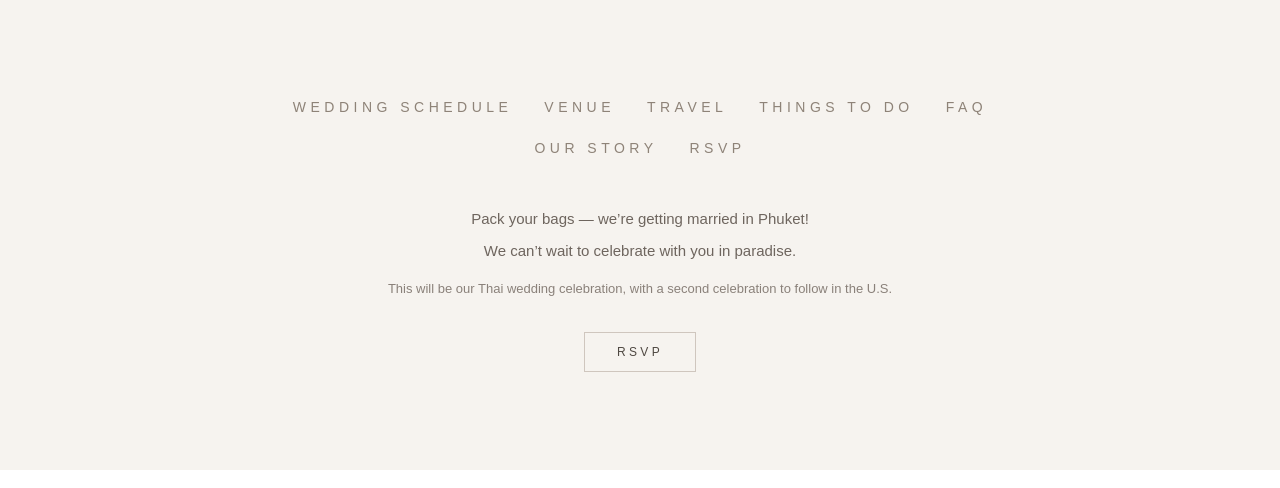
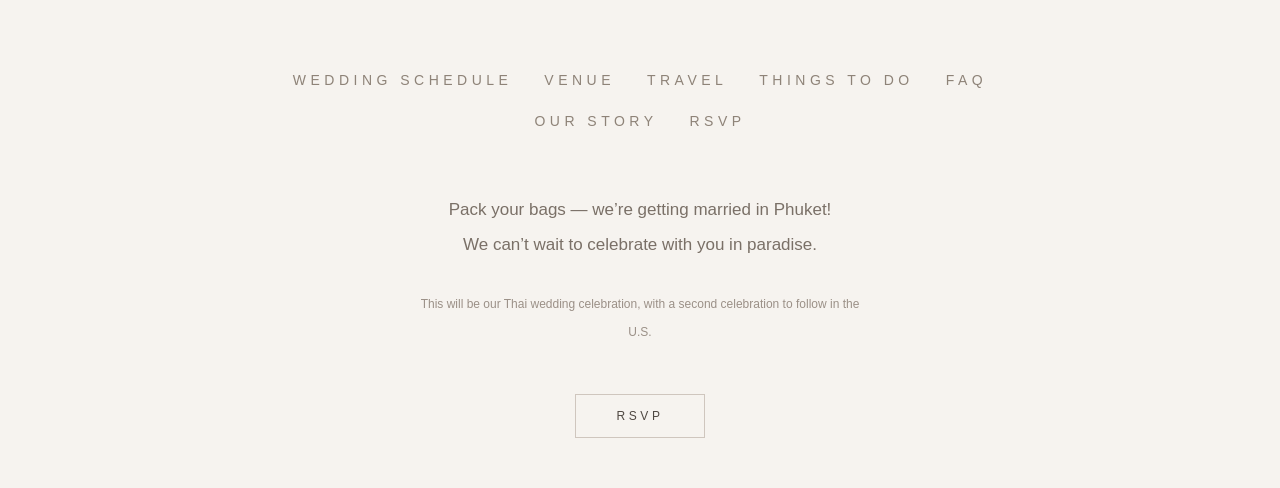
Before and after one commit to fiattap/wedding-website, a Next.js app: page /phuket/info in a window 1280 px wide. Shown: the part 810-1298 px from the top of the page. Built offline with nearby package versions, Linux system fonts and the light colour scheme.

Commit message:
Refine Phuket info page typography and hierarchy

```diff
--- a/app/phuket/info/page.tsx
+++ b/app/phuket/info/page.tsx
@@ -26,28 +26,26 @@ export default function InfoPage() {
     return () => clearTimeout(t);
   }, []);
 
-  // ✅ IMPROVED NAME FETCH (handles both storage methods)
   useEffect(() => {
-    // 1. Try simple stored name first
     const simpleName = localStorage.getItem("guestName");
 
     if (simpleName) {
+      const firstName = simpleName.trim().split(" ")[0];
       const formatted =
-        simpleName.charAt(0).toUpperCase() +
-        simpleName.slice(1).toLowerCase();
+        firstName.charAt(0).toUpperCase() +
+        firstName.slice(1).toLowerCase();
 
       setGuestName(formatted);
       return;
     }
 
-    // 2. Fallback to guest-data object
     const guest = localStorage.getItem("guest-data");
     if (!guest) return;
 
     try {
       const parsed = JSON.parse(guest);
 
-      let rawName =
+      const rawName =
         parsed?.matchedName ||
         parsed?.primaryName ||
         parsed?.name ||
@@ -56,7 +54,7 @@ export default function InfoPage() {
 
       if (!rawName) return;
 
-      const firstName = rawName.split(" ")[0];
+      const firstName = rawName.trim().split(" ")[0];
 
       const formatted =
         firstName.charAt(0).toUpperCase() +
@@ -80,7 +78,7 @@ export default function InfoPage() {
 
   return (
     <>
-      <div className="absolute top-0 left-0 w-full z-20">
+      <div className="absolute top-0 left-0 z-20 w-full">
         <HeaderIdentity />
       </div>
 
@@ -120,11 +118,16 @@ export default function InfoPage() {
         </section>
 
         {/* NAV + CONTENT */}
-        <section className="px-6 py-16 md:py-20 min-h-[60vh] flex items-center">
-          <div className="mx-auto max-w-4xl text-center w-full">
-
-            {/* NAV LINKS */}
-            <div className="flex flex-wrap justify-center gap-x-8 gap-y-5 max-w-3xl mx-auto">
+        <section className="flex min-h-[60vh] items-center px-6 py-16 md:py-20">
+          <div
+            className={`mx-auto w-full max-w-4xl text-center transition-all duration-700 ${
+              showDetails
+                ? "translate-y-0 opacity-100"
+                : "translate-y-4 opacity-0"
+            }`}
+          >
+            {/* NAV */}
+            <div className="mx-auto flex max-w-3xl flex-wrap justify-center gap-x-8 gap-y-5">
               {navItems.map((item) => {
                 const isActive = pathname === item.path;
 
@@ -140,7 +143,6 @@ export default function InfoPage() {
                     prefetch={false}
                   >
                     {item.label}
-
                     <span
                       className={`absolute left-1/2 bottom-[-6px] h-px -translate-x-1/2 transition-all duration-300 ${
                         isActive
@@ -153,43 +155,54 @@ export default function InfoPage() {
               })}
             </div>
 
-            {/* TEXT BLOCK */}
-            <div className="mx-auto mt-12 max-w-xl text-center text-[#6e655e]">
+            {/* TEXT */}
+            <div className="mx-auto mt-16 max-w-2xl text-center text-[#6e655e]">
 
-              {/* ✨ PREMIUM GREETING */}
+              {/* NAME (HERO) */}
               {guestName && (
-                <p
-                  className={`${scriptFont.className} mb-4 text-[28px] text-[#6f655d]`}
+                <h2
+                  className={`
+                    ${scriptFont.className}
+                    mb-6
+                    px-4
+                    text-center
+                    text-[#6f655d]
+                    leading-[1.1]
+                    text-[clamp(34px,6vw,64px)]
+                    max-w-[90%]
+                    mx-auto
+                  `}
                 >
                   Hi {guestName}
-                </p>
+                </h2>
               )}
 
-              <p className="text-[15px] leading-[1.6]">
-                Pack your bags — we’re getting married in Phuket!
-              </p>
+              {/* ↓ toned down */}
+             <div className="mt-4 max-w-xl mx-auto text-[#7a7067]">
+  <p className="text-[15px] md:text-[17px] leading-[1.6]">
+    Pack your bags — we’re getting married in Phuket!
+  </p>
 
-              <p className="mt-2 text-[15px] leading-[1.6]">
-                We can’t wait to celebrate with you in paradise.
-              </p>
-
-              <p className="mt-4 text-[13px] text-[#8a817a]">
+  <p className="mt-2 text-[15px] md:text-[17px] leading-[1.6]">
+    We can’t wait to celebrate with you in paradise.
+  </p>
+</div>
+              <p className="mx-auto mt-8 max-w-md text-[12px] leading-7 text-[#9b9087]">
                 This will be our Thai wedding celebration, with a second
                 celebration to follow in the U.S.
               </p>
             </div>
 
             {/* RSVP */}
-            <div className="mt-10">
+            <div className="mt-12">
               <Link
                 href="/phuket/info/rsvp"
-                className="border border-[#cfc6be] px-8 py-3 text-[12px] uppercase tracking-[0.28em] text-[#4f4842] transition duration-300 hover:bg-[#4f4842] hover:text-[#f6f3ef]"
+                className="inline-flex border border-[#cfc6be] px-10 py-3 text-[12px] uppercase tracking-[0.3em] text-[#4f4842] transition duration-300 hover:bg-[#4f4842] hover:text-[#f6f3ef]"
                 prefetch={false}
               >
                 RSVP
               </Link>
             </div>
-
           </div>
         </section>
       </main>
```
